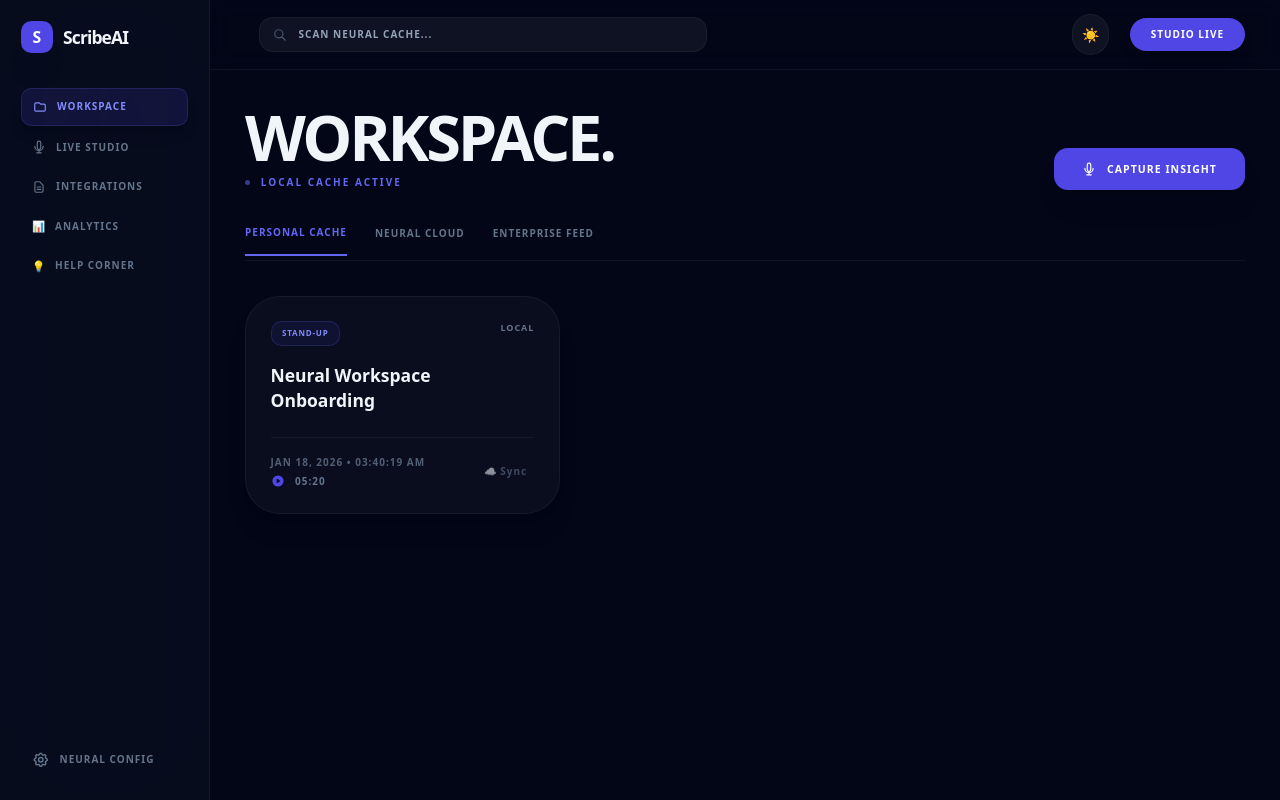
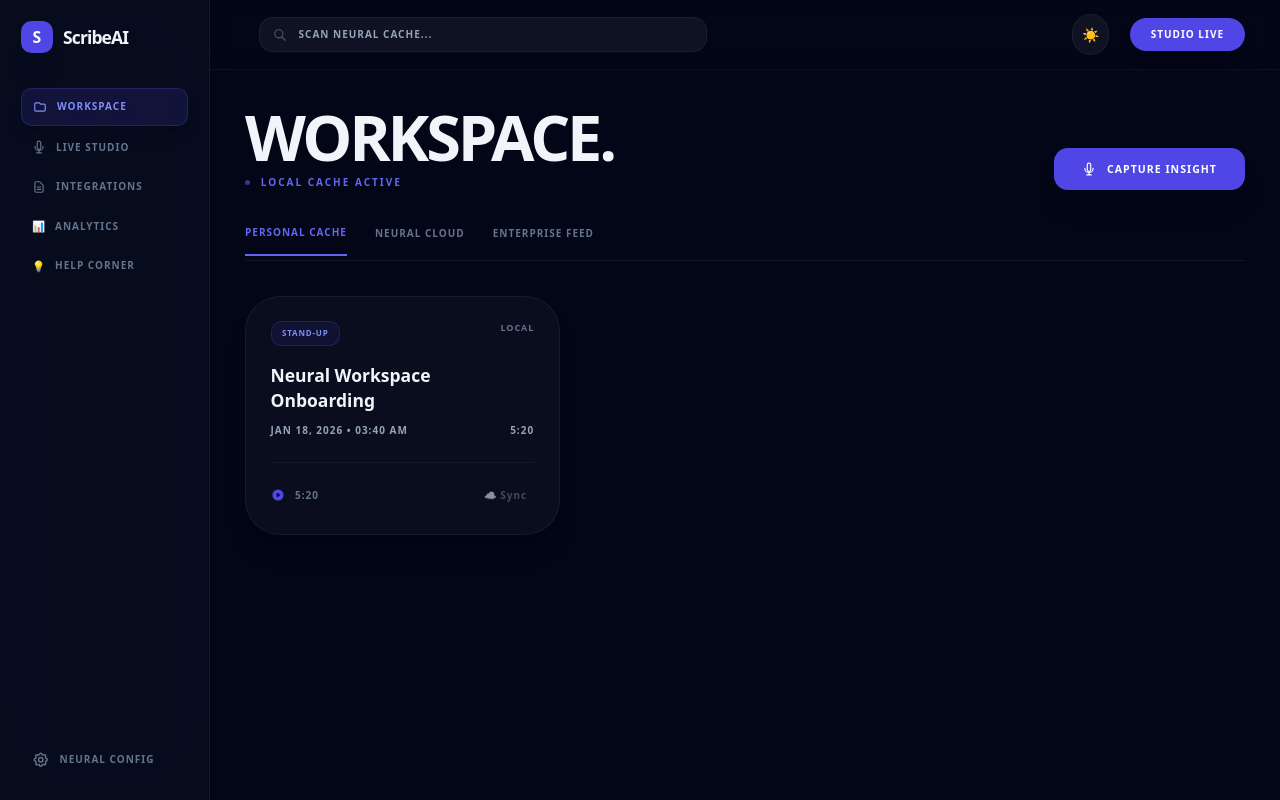
Before and after one commit to Coolzymccooy/scribe, a React (Vite) app in the folder frontend/: page / in a window 1280 px wide. Both pictures are taken after a click on the button "Open Hub". Built offline with nearby package versions, Linux system fonts and the light colour scheme.

Commit message:
added google calender wiring

```diff
--- a/frontend/src/App.tsx
+++ b/frontend/src/App.tsx
@@ -59,52 +59,24 @@ const formatTime = (seconds: number) => {
   return `${mins}:${secs.toString().padStart(2, "0")}`;
 };
 
-const pad2 = (n: number) => String(n).padStart(2, "0");
-
-const formatDurationHMS = (totalSeconds: number) => {
-  const s = Math.max(0, Math.floor(totalSeconds || 0));
-  const hh = Math.floor(s / 3600);
-  const mm = Math.floor((s % 3600) / 60);
-  const ss = s % 60;
-  return hh > 0 ? `${pad2(hh)}:${pad2(mm)}:${pad2(ss)}` : `${pad2(mm)}:${pad2(ss)}`;
+const formatDurationHMS = (seconds: number) => formatTime(seconds);
+
+const formatRecordedAt = (iso?: string) => {
+  if (!iso) return "";
+  const d = new Date(iso);
+  if (Number.isNaN(d.getTime())) return "";
+  // Example: 17 Jan 2026 • 12:24
+  const datePart = new Intl.DateTimeFormat(undefined, {
+    day: "2-digit",
+    month: "short",
+    year: "numeric",
+  }).format(d);
+  const timePart = new Intl.DateTimeFormat(undefined, {
+    hour: "2-digit",
+    minute: "2-digit",
+  }).format(d);
+  return `${datePart} • ${timePart}`;
 };
-
-const formatRecordedAt = (isoOrMs?: string | number) => {
-  if (!isoOrMs) return "—";
-  const d = typeof isoOrMs === "number" ? new Date(isoOrMs) : new Date(isoOrMs);
-  if (Number.isNaN(d.getTime())) return "—";
-  const date = d.toLocaleDateString(undefined, { day: "2-digit", month: "short", year: "numeric" });
-  const time = d.toLocaleTimeString(undefined, { hour: "2-digit", minute: "2-digit", second: "2-digit" });
-  return `${date} • ${time}`;
-};
-
-const normalizeMimeType = (file: File) => {
-  const name = (file.name || "").toLowerCase();
-  const t = (file.type || "").toLowerCase();
-
-  if (t === "audio/x-m4a" || name.endsWith(".m4a")) return "audio/mp4";
-  if (name.endsWith(".mp3")) return "audio/mpeg";
-  if (name.endsWith(".wav")) return "audio/wav";
-  if (name.endsWith(".webm")) return "audio/webm";
-  if (name.endsWith(".ogg")) return "audio/ogg";
-  if (name.endsWith(".mp4")) return "video/mp4";
-
-  if (t) return t;
-  return "audio/mpeg";
-};
-
-const fileToBase64Payload = (fileOrBlob: Blob) =>
-  new Promise<string>((resolve, reject) => {
-    const reader = new FileReader();
-    reader.onloadend = () => {
-      const result = String(reader.result || "");
-      const parts = result.split(",");
-      resolve(parts[1] || "");
-    };
-    reader.onerror = () => reject(new Error("Failed to read audio"));
-    reader.readAsDataURL(fileOrBlob);
-  });
-
 
 const normalizeTranscript = (raw: any): TranscriptSegment[] => {
   // Backend may return a string transcript or a richer structure.
@@ -606,6 +578,36 @@ const App: React.FC = () => {
     { id: "zoom", name: "Zoom Sync", icon: "📹", connected: false },
   ]);
 
+  /** -----------------------------
+   * Auto-listen (MVP)
+   * - Shows a banner shortly before a scheduled event
+   * - User still must click "Start listening" (browser mic permission)
+   * ------------------------------ */
+
+  const [autoListenEnabled, setAutoListenEnabled] = useState<boolean>(() => {
+    const saved = localStorage.getItem("scribe_auto_listen_enabled");
+    return saved === "1";
+  });
+
+  const [autoListenLeadMinutes, setAutoListenLeadMinutes] = useState<number>(() => {
+    const saved = localStorage.getItem("scribe_auto_listen_lead_minutes");
+    const n = saved ? Number(saved) : 2;
+    return Number.isFinite(n) && n >= 0 ? n : 2;
+  });
+
+  const [upcomingEvents, setUpcomingEvents] = useState<CalendarEvent[]>([]);
+  const [dismissedEventIds, setDismissedEventIds] = useState<string[]>(() => {
+    try {
+      const raw = localStorage.getItem("scribe_auto_listen_dismissed");
+      const parsed = raw ? JSON.parse(raw) : [];
+      return Array.isArray(parsed) ? parsed : [];
+    } catch {
+      return [];
+    }
+  });
+
+  const [autoListenBannerId, setAutoListenBannerId] = useState<string | null>(null);
+
   const mediaRecorderRef = useRef<MediaRecorder | null>(null);
   const audioChunksRef = useRef<Blob[]>([]);
   const audioContextRef = useRef<AudioContext | null>(null);
@@ -615,6 +617,91 @@ const App: React.FC = () => {
     setToast({ message, type });
     window.setTimeout(() => setToast(null), 3000);
   };
+
+  // Persist auto-listen prefs
+  useEffect(() => {
+    localStorage.setItem("scribe_auto_listen_enabled", autoListenEnabled ? "1" : "0");
+  }, [autoListenEnabled]);
+
+  useEffect(() => {
+    localStorage.setItem("scribe_auto_listen_lead_minutes", String(autoListenLeadMinutes));
+  }, [autoListenLeadMinutes]);
+
+  useEffect(() => {
+    localStorage.setItem("scribe_auto_listen_dismissed", JSON.stringify(dismissedEventIds));
+  }, [dismissedEventIds]);
+
+  const loadUpcomingEvents = async () => {
+    try {
+      const res = await fetch("/api/calendar/upcoming", {
+        method: "GET",
+        headers: { "Content-Type": "application/json" },
+      });
+      if (!res.ok) return;
+      const data = await res.json();
+      const events = Array.isArray(data?.events) ? data.events : Array.isArray(data) ? data : [];
+      setUpcomingEvents(events);
+    } catch {
+      // Silent in MVP (backend may not be wired yet)
+    }
+  };
+
+  // Poll upcoming events when enabled
+  useEffect(() => {
+    if (!autoListenEnabled) return;
+    loadUpcomingEvents();
+    const t = window.setInterval(loadUpcomingEvents, 30_000);
+    return () => window.clearInterval(t);
+  }, [autoListenEnabled]);
+
+  const nextAutoListenEvent = useMemo(() => {
+    if (!autoListenEnabled) return null;
+    const now = Date.now();
+    const candidates = (upcomingEvents || [])
+      .filter((e) => e && !dismissedEventIds.includes(e.id))
+      .map((e) => ({ e, start: new Date(e.startTime).getTime() }))
+      .filter((x) => Number.isFinite(x.start) && x.start >= now - 5 * 60_000) // keep a short grace window
+      .sort((a, b) => a.start - b.start);
+
+    return candidates.length ? candidates[0].e : null;
+  }, [autoListenEnabled, upcomingEvents, dismissedEventIds]);
+
+  // Decide when to surface the banner
+  useEffect(() => {
+    if (!autoListenEnabled) {
+      setAutoListenBannerId(null);
+      return;
+    }
+    if (!nextAutoListenEvent) {
+      setAutoListenBannerId(null);
+      return;
+    }
+    const startMs = new Date(nextAutoListenEvent.startTime).getTime();
+    if (!Number.isFinite(startMs)) {
+      setAutoListenBannerId(null);
+      return;
+    }
+
+    const tick = () => {
+      const now = Date.now();
+      const diff = startMs - now;
+      const leadMs = Math.max(0, autoListenLeadMinutes) * 60_000;
+
+      // Show banner when within lead window up to meeting start
+      if (diff <= leadMs && diff >= -30_000 && !isRecording && !isProcessing) {
+        setAutoListenBannerId(nextAutoListenEvent.id);
+      }
+
+      // Hide if too early or long after start
+      if (diff > leadMs || diff < -2 * 60_000) {
+        setAutoListenBannerId(null);
+      }
+    };
+
+    tick();
+    const t = window.setInterval(tick, 1_000);
+    return () => window.clearInterval(t);
+  }, [autoListenEnabled, nextAutoListenEvent, autoListenLeadMinutes, isRecording, isProcessing]);
 
   const selectedMeeting = useMemo(
     () => meetings.find((m) => m.id === selectedMeetingId) || null,
@@ -724,7 +811,16 @@ const App: React.FC = () => {
         const storageKey = `audio_${Date.now()}`;
         await saveAudioBlob(storageKey, audioBlob);
 
-        const base64Audio = await fileToBase64Payload(audioBlob);
+        const base64Audio = await new Promise<string>((resolve, reject) => {
+          const reader = new FileReader();
+          reader.onloadend = () => {
+            const result = String(reader.result || "");
+            const parts = result.split(",");
+            resolve(parts[1] || "");
+          };
+          reader.onerror = () => reject(new Error("Failed to read audio"));
+          reader.readAsDataURL(audioBlob);
+        });
 
         showToast("AI Processing Transcript...", "info");
 
@@ -788,75 +884,6 @@ const App: React.FC = () => {
     recorder.stop();
     setIsRecording(false);
   }, [accentMode, inputSource, recordingTime]);
-
-  const handleUploadAudio = useCallback(async (file: File) => {
-    if (isProcessing || isRecording) return;
-
-    try {
-      setIsProcessing(true);
-
-      const mimeType = normalizeMimeType(file);
-      const storageKey = `upload_${Date.now()}_${file.name || 'audio'}`;
-
-      // store original blob so you can replay later (same storage pipeline as recordings)
-      try {
-        await saveAudioBlob(storageKey, file);
-      } catch {
-        // storage failure shouldn't block analysis
-      }
-
-      const base64Audio = await fileToBase64Payload(file);
-
-      showToast('AI Processing Transcript...', 'info');
-
-      // 1) Transcribe
-      const rawTranscript = await transcribeAudio(base64Audio, mimeType, accentMode);
-      const transcriptSegments = normalizeTranscript(rawTranscript);
-
-      // 2) Analyze
-      const transcriptForBackend =
-        typeof rawTranscript === 'string'
-          ? rawTranscript
-          : transcriptSegments.map((s) => s.text).join('\n');
-
-      const rawSummary = await analyzeMeeting(transcriptForBackend, 'meeting', accentMode);
-      const summary = normalizeSummary(rawSummary);
-
-      // 3) Create meeting note
-      const id = `m_${Date.now()}`;
-      const createdAtIso = new Date().toISOString();
-      const titleFromName = (file.name || 'Uploaded Audio').replace(/\.[^/.]+$/, '');
-      const title = titleFromName || safeTitleFromTranscript(transcriptSegments, 'Uploaded Audio');
-
-      const newMeeting: MeetingNote = {
-        id,
-        title,
-        date: createdAtIso,
-        duration: 0,
-        type: MeetingType.OTHER,
-        transcript: transcriptSegments,
-        summary,
-        tags: [],
-        accentPreference: accentMode,
-        audioStorageKey: storageKey,
-        chatHistory: [],
-        syncStatus: 'local',
-        inputSource: 'Uploaded File',
-      };
-
-      setMeetings((prev) => [newMeeting, ...prev]);
-      setSelectedMeetingId(id);
-      setView('details');
-
-      showToast('Upload processed', 'success');
-    } catch (err) {
-      console.error(err);
-      showToast('Upload failed', 'info');
-    } finally {
-      setIsProcessing(false);
-    }
-  }, [accentMode, isProcessing, isRecording]);
-
 
   useEffect(() => {
     if (!isRecording) return;
@@ -913,6 +940,59 @@ const App: React.FC = () => {
 
   return (
     <Layout {...layoutProps}>
+      {/* AUTO-LISTEN BANNER (MVP) */}
+      {autoListenEnabled && autoListenBannerId && nextAutoListenEvent && nextAutoListenEvent.id === autoListenBannerId && (
+        <div className="max-w-7xl mx-auto mb-6">
+          <div className="relative overflow-hidden rounded-[2rem] border border-indigo-500/30 bg-indigo-600/10 backdrop-blur-xl p-4 sm:p-5 shadow-xl">
+            <div className="flex flex-col sm:flex-row sm:items-center gap-4 sm:gap-6">
+              <div className="flex-1">
+                <div className="flex items-center gap-3">
+                  <div className="w-2 h-2 rounded-full bg-indigo-500 animate-pulse" />
+                  <span className="text-[10px] font-black uppercase tracking-[0.25em] text-indigo-400">
+                    Auto-listen armed
+                  </span>
+                </div>
+                <div className="mt-2 font-black text-white text-base sm:text-lg leading-tight">
+                  {nextAutoListenEvent.title || "Upcoming meeting"}
+                </div>
+                <div className="mt-1 text-[11px] font-bold text-slate-300">
+                  Starts at {formatRecordedAt(nextAutoListenEvent.startTime)}
+                </div>
+              </div>
+
+              <div className="flex items-center gap-3">
+                <button
+                  onClick={async () => {
+                    setView("recorder");
+                    showToast("Ready to capture. Tap mic to allow access.", "info");
+                    // Browser mic access still requires user gesture.
+                    // We can safely start recording here because this click IS a gesture.
+                    try {
+                      await startRecording();
+                    } catch {
+                      // If permissions block, user can tap the mic button.
+                    }
+                  }}
+                  disabled={isRecording || isProcessing}
+                  className="px-5 py-3 rounded-2xl bg-indigo-600 text-white text-[10px] font-black uppercase tracking-widest shadow-lg hover:bg-indigo-700 transition disabled:opacity-50"
+                >
+                  Start Listening
+                </button>
+                <button
+                  onClick={() => {
+                    setDismissedEventIds((prev) => Array.from(new Set([...prev, autoListenBannerId])));
+                    setAutoListenBannerId(null);
+                  }}
+                  className="px-4 py-3 rounded-2xl bg-white/5 border border-white/10 text-white/80 text-[10px] font-black uppercase tracking-widest hover:bg-white/10 transition"
+                >
+                  Dismiss
+                </button>
+              </div>
+            </div>
+          </div>
+        </div>
+      )}
+
       {/* DASHBOARD */}
       {view === "dashboard" && (
         <div className="max-w-7xl mx-auto space-y-10">
@@ -991,13 +1071,15 @@ const App: React.FC = () => {
 
                     <h3 className="text-lg md:text-xl font-black line-clamp-2 leading-tight">{m.title}</h3>
 
+                    <div className="mt-3 flex items-center justify-between text-[10px] font-black uppercase tracking-widest text-slate-500 dark:text-slate-400">
+                      <span>{formatRecordedAt(m.date)}</span>
+                      <span>{formatDurationHMS(m.duration)}</span>
+                    </div>
+
                     <div className="mt-7 flex items-center justify-between text-[10px] font-black uppercase tracking-widest text-slate-500 border-t border-slate-200 dark:border-white/5 pt-5">
-                      <div className="flex flex-col gap-1">
-                        <span className="opacity-80">{formatRecordedAt(m.date)}</span>
-                        <div className="flex items-center">
-                          <PlayIcon className="mr-3 w-4 h-4 text-indigo-600" />
-                          {formatDurationHMS(m.duration)}
-                        </div>
+                      <div className="flex items-center">
+                        <PlayIcon className="mr-3 w-4 h-4 text-indigo-600" />
+                        {formatTime(m.duration)}
                       </div>
                       <button
                         onClick={(e) => {
@@ -1047,13 +1129,15 @@ const App: React.FC = () => {
                       {m.title}
                     </h3>
 
+                    <div className="mt-3 flex items-center justify-between text-[10px] font-black uppercase tracking-widest text-indigo-400/70">
+                      <span>{formatRecordedAt(m.date)}</span>
+                      <span>{formatDurationHMS(m.duration)}</span>
+                    </div>
+
                     <div className="mt-7 flex items-center justify-between text-[10px] font-black uppercase tracking-widest text-indigo-400/70 border-t border-slate-200 dark:border-white/5 pt-5">
-                      <div className="flex flex-col gap-1">
-                        <span className="opacity-80">{formatRecordedAt(m.date)}</span>
-                        <div className="flex items-center">
-                          <PlayIcon className="mr-3 w-4 h-4 text-indigo-600" />
-                          {formatDurationHMS(m.duration)}
-                        </div>
+                      <div className="flex items-center">
+                        <PlayIcon className="mr-3 w-4 h-4 text-indigo-600" />
+                        {formatTime(m.duration)}
                       </div>
                       <span className="flex items-center gap-2">
                         <span>☁️</span> <span>Verified</span>
@@ -1116,11 +1200,7 @@ const App: React.FC = () => {
             </p>
           </div>
 
-          {/* RECORD + UPLOAD (SIDE BY SIDE) */}
-          <div className="relative flex items-center justify-center gap-5">
-
-
-            <div className="relative group">
+          <div className="relative group">
             {isRecording ? (
               <div className="relative flex items-center justify-center">
                 <NeuralVisualizer analyser={analyserRef.current} />
@@ -1143,36 +1223,7 @@ const App: React.FC = () => {
               </button>
             )}
             <Tooltip text={isRecording ? "Stop Capture" : "Start Capture"} />
-            </div>
-
-            {/* UPLOAD CONTROL (BESIDE MIC) */}
-            {!isRecording && (
-              <div className="relative group">
-                <label
-                  className={`cursor-pointer select-none w-28 h-28 md:w-32 md:h-32 rounded-[2rem] flex items-center justify-center
-                    bg-indigo-600/20 border border-indigo-500/20 text-indigo-200 backdrop-blur-md
-                    ${isProcessing ? "opacity-50 pointer-events-none" : "hover:bg-indigo-600/25 hover:scale-[1.02]"}
-                    transition`}
-                  title="Upload an audio/video file to transcribe + analyze"
-                >
-                  <span className="text-[10px] font-black uppercase tracking-widest">Upload</span>
-                  <input
-                    type="file"
-                    accept="audio/*,video/*"
-                    hidden
-                    onChange={async (e) => {
-                      const file = e.target.files?.[0];
-                      if (!file) return;
-                      e.currentTarget.value = "";
-                      await handleUploadAudio(file);
-                    }}
-                  />
-                </label>
-                <Tooltip text="Upload Audio" position="bottom" />
-              </div>
-            )}
-          </div>
-
+          </div>
 
           <div className="w-full max-w-3xl p-7 rounded-[3rem] bg-white dark:bg-white/[0.03] border border-slate-200 dark:border-white/5 backdrop-blur-3xl shadow-2xl grid grid-cols-1 md:grid-cols-3 gap-6">
             <div className="space-y-2">
@@ -1238,9 +1289,7 @@ const App: React.FC = () => {
                   {selectedMeeting.type}
                 </span>
                 <span>•</span>
-                <span>{formatRecordedAt(selectedMeeting.date)}</span>
-                <span>•</span>
-                <span>{formatDurationHMS(selectedMeeting.duration)}</span>
+                <span>{formatTime(selectedMeeting.duration)}</span>
               </div>
 
               <div className="space-y-4 max-h-[520px] overflow-y-auto pr-4">
@@ -1559,6 +1608,74 @@ const App: React.FC = () => {
               </div>
             </div>
 
+            <div className="space-y-4">
+              <h3 className="text-[10px] font-black uppercase text-indigo-500 tracking-widest border-b border-slate-200 dark:border-white/5 pb-3">
+                Auto-Listen
+              </h3>
+
+              <div className="grid grid-cols-1 md:grid-cols-2 gap-5">
+                <div className="p-5 rounded-[2rem] bg-slate-50 dark:bg-white/5 border border-slate-200 dark:border-white/10">
+                  <div className="flex items-start justify-between gap-6">
+                    <div className="space-y-2">
+                      <p className="text-[10px] font-black uppercase tracking-widest text-slate-500 dark:text-slate-400">Enable</p>
+                      <p className="text-sm font-bold text-slate-700 dark:text-slate-200">
+                        Show a banner shortly before a scheduled meeting starts.
+                      </p>
+                      <p className="text-[11px] font-medium text-slate-500 dark:text-slate-400 leading-relaxed">
+                        MVP: this doesn’t auto-capture system audio. It prompts you to start recording (one click).
+                      </p>
+                    </div>
+
+                    <button
+                      onClick={() => setAutoListenEnabled((v) => !v)}
+                      className={`w-14 h-8 rounded-full border transition-all relative ${
+                        autoListenEnabled
+                          ? "bg-indigo-600 border-indigo-500"
+                          : "bg-slate-200 dark:bg-white/10 border-slate-300 dark:border-white/10"
+                      }`}
+                      aria-pressed={autoListenEnabled}
+                    >
+                      <span
+                        className={`absolute top-1 left-1 w-6 h-6 rounded-full bg-white shadow transition-transform ${
+                          autoListenEnabled ? "translate-x-6" : "translate-x-0"
+                        }`}
+                      />
+                    </button>
+                  </div>
+                </div>
+
+                <div className="p-5 rounded-[2rem] bg-slate-50 dark:bg-white/5 border border-slate-200 dark:border-white/10 space-y-3">
+                  <p className="text-[10px] font-black uppercase tracking-widest text-slate-500 dark:text-slate-400">Lead time</p>
+                  <div className="flex items-center justify-between gap-4">
+                    <span className="text-sm font-black text-slate-900 dark:text-white">
+                      {autoListenLeadMinutes} min
+                    </span>
+                    <button
+                      onClick={() => {
+                        if (!autoListenEnabled) setAutoListenEnabled(true);
+                        void loadUpcomingEvents();
+                        showToast("Syncing calendar…", "info");
+                      }}
+                      className="px-4 py-2 rounded-xl text-[10px] font-black uppercase tracking-widest border border-slate-200 dark:border-white/10 hover:bg-slate-100 dark:hover:bg-white/10"
+                    >
+                      Sync Now
+                    </button>
+                  </div>
+                  <input
+                    type="range"
+                    min={1}
+                    max={10}
+                    value={autoListenLeadMinutes}
+                    onChange={(e) => setAutoListenLeadMinutes(parseInt(e.target.value, 10))}
+                    className="w-full h-1 bg-slate-300 dark:bg-slate-800 rounded-lg appearance-none cursor-pointer accent-indigo-500"
+                  />
+                  <p className="text-[11px] font-medium text-slate-500 dark:text-slate-400">
+                    We’ll nudge you when a meeting starts soon.
+                  </p>
+                </div>
+              </div>
+            </div>
+
             <div className="pt-2 flex flex-col sm:flex-row justify-end gap-4">
               <button
                 onClick={() => {
```
